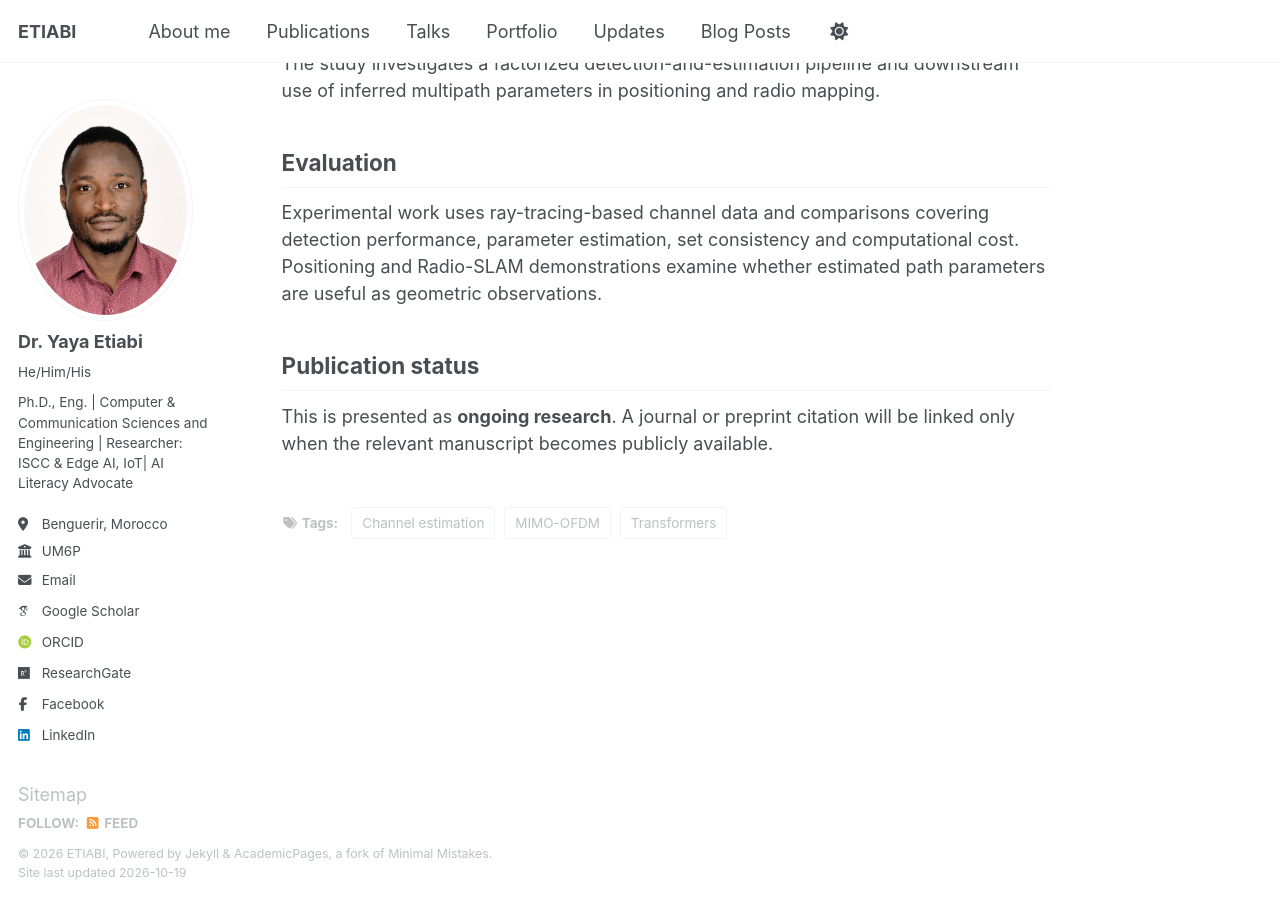
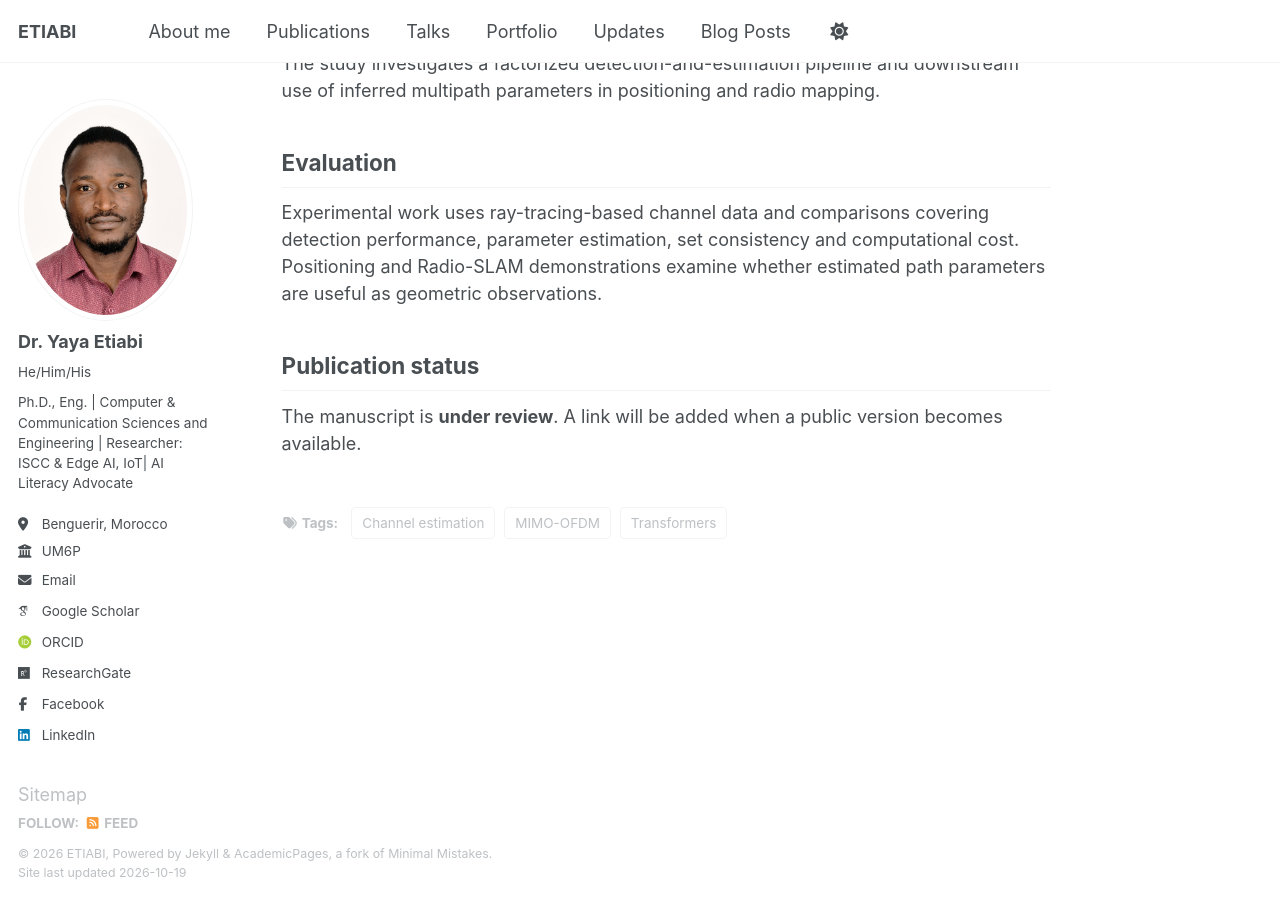
Before and after one commit to yaya-etiabi/yaya-etiabi.github.io, a Jekyll site: the page built from site-v2/src/content/projects/factorized-transformer.md, in a window 1280 px wide and 900 px high, scrolled down 567 px. Built offline with Jekyll 4.4.1, drawn with Linux system fonts in a browser that asks for light colours; some web fonts are replaced.

Commit message:
content: feature recent manuscripts and published research with accurate project statuses

```diff
--- a/site-v2/src/content.config.ts
+++ b/site-v2/src/content.config.ts
@@ -6,7 +6,7 @@ const projects = defineCollection({
   schema: z.object({
     title: z.string(),
     summary: z.string(),
-    status: z.enum(['Published research', 'Ongoing research', 'Open source', 'Exploratory']),
+    status: z.enum(['Published', 'Under Review', 'Research in Progress', 'Open Source']),
     period: z.string(),
     tags: z.array(z.string()),
     featured: z.boolean().default(false),
--- a/site-v2/src/content/projects/factorized-transformer.md
+++ b/site-v2/src/content/projects/factorized-transformer.md
@@ -1,11 +1,11 @@
 ---
 title: "Factorized Transformer for Multipath Estimation"
 summary: "Joint estimation of multipath delay, angle of arrival and angle of departure from MIMO-OFDM observations."
-status: "Ongoing research"
+status: "Under Review"
 period: "2026"
 tags: ["Transformers", "MIMO-OFDM", "Channel estimation"]
 featured: true
-sortOrder: 3
+sortOrder: 2
 ---
 
 ## Problem
@@ -26,4 +26,4 @@ Experimental work uses ray-tracing-based channel data and comparisons covering d
 
 ## Publication status
 
-This is presented as **ongoing research**. A journal or preprint citation will be linked only when the relevant manuscript becomes publicly available.
+The manuscript is **under review**. A link will be added when a public version becomes available.
```
Also changed, not shown: site-v2/src/content/projects/ai-iscc-survey.md (added, +25 -0 lines), site-v2/src/content/projects/federated-distillation.md (+3 -3 lines), site-v2/src/content/projects/femloc.md (+2 -2 lines), site-v2/src/content/projects/neuromorphic-iscc.md (+2 -2 lines), site-v2/src/content/projects/radio-slam.md (+1 -1 lines), site-v2/src/content/projects/wireless-ml-data-hub.md (+1 -1 lines), 2 other files.
